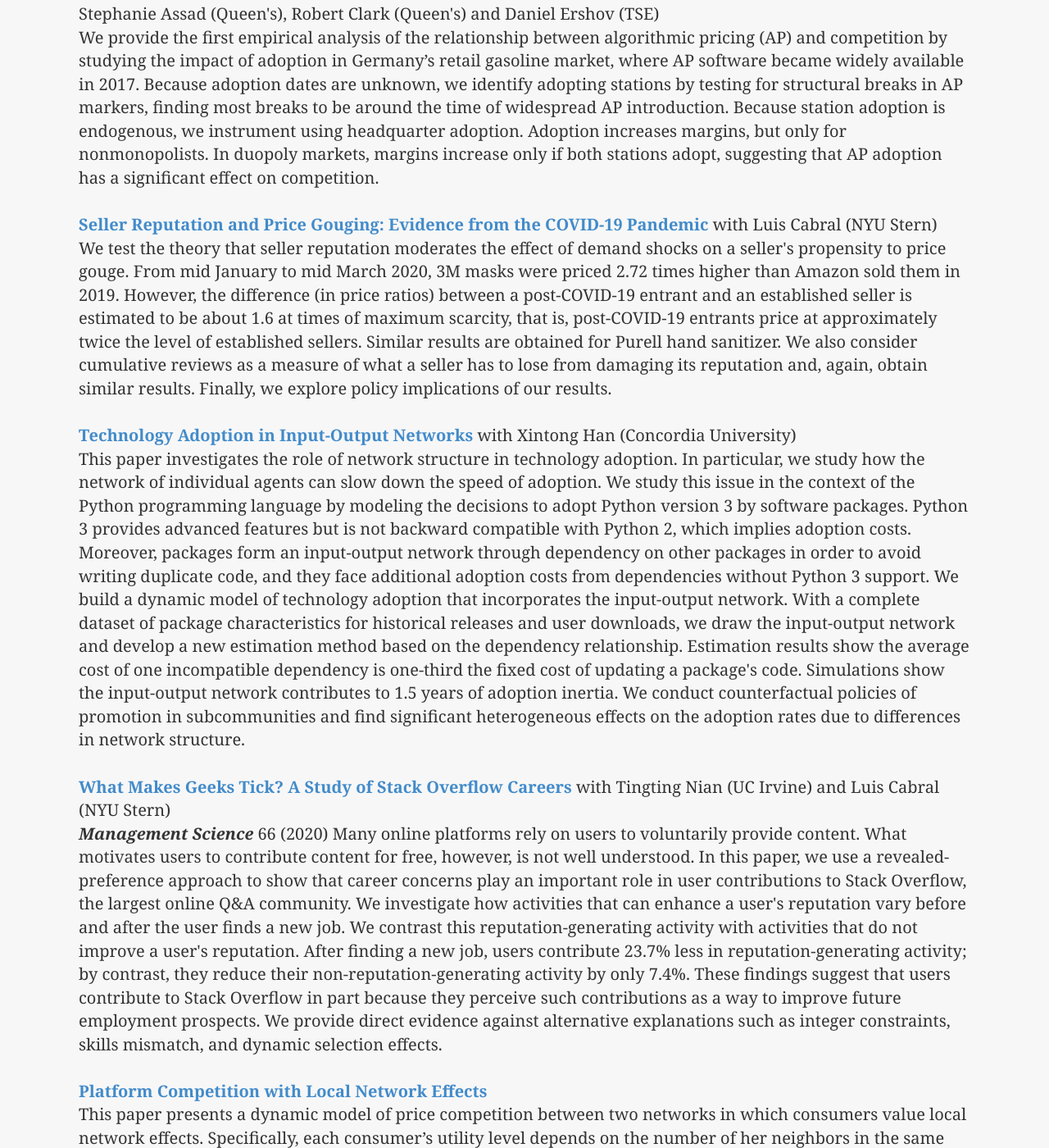
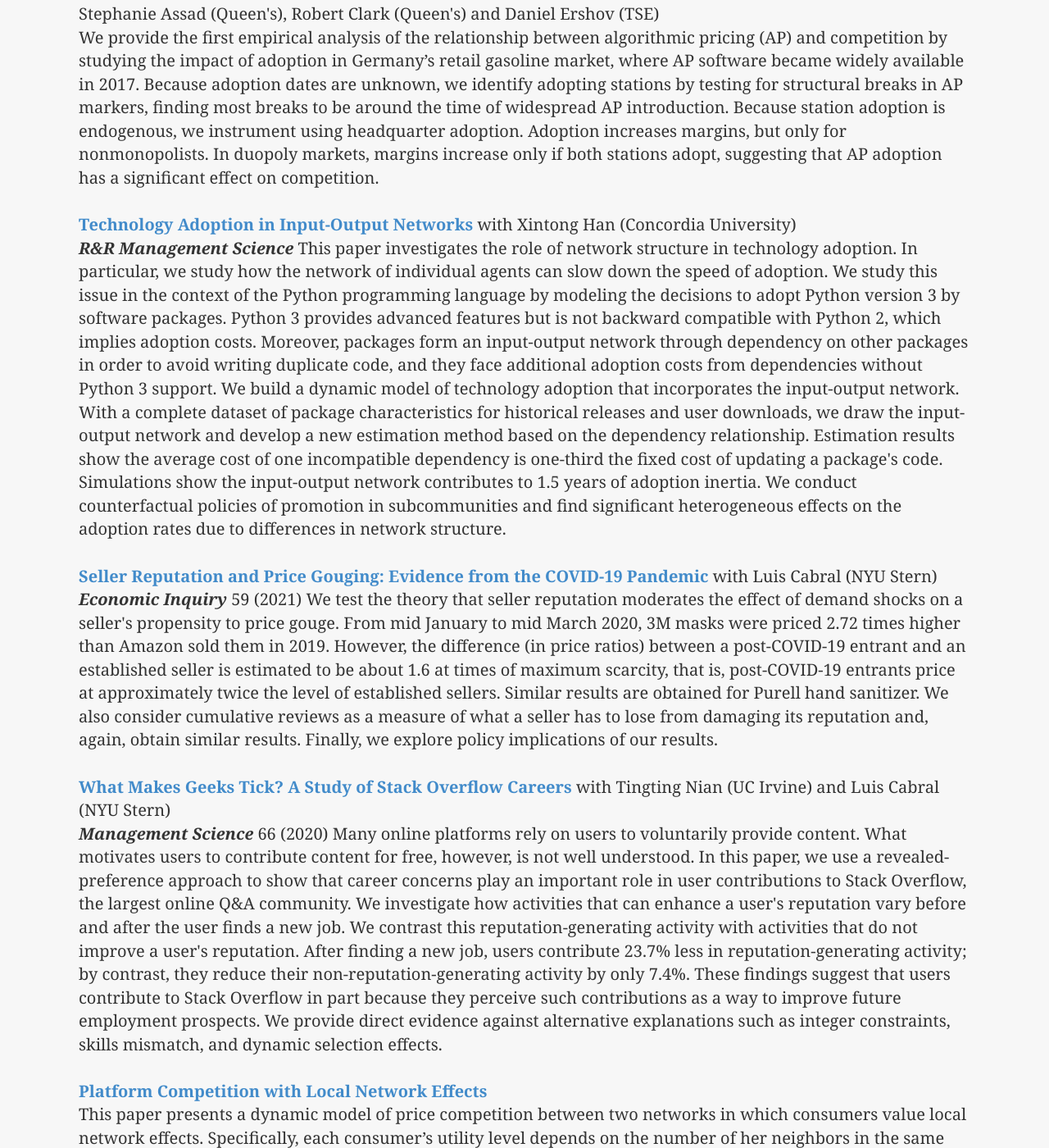
Before and after one commit to x-u/x-u.github.io, a Jekyll site: the page built from index.html, in a window 1280 px wide and 1400 px high, scrolled down 1148 px. Shown: the whole window at 82% size. Built offline with Jekyll 4.4.1, drawn with Linux system fonts in a browser that asks for light colours; the list of posts is cut into pages by our own code.

Commit message:
Initial commit

```diff
--- a/index.html
+++ b/index.html
@@ -58,17 +58,17 @@ with Stephanie Assad (Queen's), Robert Clark (Queen's) and Daniel Ershov (TSE)<b
 We provide the first empirical analysis of the relationship between algorithmic pricing (AP) and competition by studying the impact of adoption in Germany’s retail gasoline market, where AP software became widely available in 2017. Because adoption dates are unknown, we identify adopting stations by testing for structural breaks in AP markers, finding most breaks to be around the time of widespread AP introduction. Because station adoption is endogenous, we instrument using headquarter adoption. Adoption increases margins, but only for nonmonopolists. In duopoly markets, margins increase only if both stations adopt, suggesting that AP adoption has a significant effect on competition.
 
 <br><br>
-<A HREF="http://x-u.github.io/xu_price_gouging.pdf"><B>Seller Reputation and Price Gouging: Evidence from the COVID-19 Pandemic</B></A>
-with Luis Cabral (NYU Stern)<br>
+<A HREF="http://x-u.github.io/Xu_JMP.pdf"><B>Technology Adoption in Input-Output Networks</B></A>
+with Xintong Han (Concordia University)<br><i><B>R&R Management Science</B></i>
+This paper investigates the role of network structure in technology adoption. In particular, we study how the network of individual agents can slow down the speed of adoption. We study this issue in the context of the Python programming language by modeling the decisions to adopt Python version 3 by software packages. Python 3 provides advanced features but is not backward compatible with Python 2, which implies adoption costs. Moreover, packages form an input-output network through dependency on other packages in order to avoid writing duplicate code, and they face additional adoption costs from dependencies without Python 3 support. We build a dynamic model of technology adoption that incorporates the input-output network. With a complete dataset of package characteristics for historical releases and user downloads, we draw the input-output network and develop a new estimation method based on the dependency relationship. Estimation results show the average cost of one incompatible dependency is one-third the fixed cost of updating a package's code. Simulations show the input-output network contributes to 1.5 years of adoption inertia. We conduct counterfactual policies of promotion in subcommunities and find significant heterogeneous effects on the adoption rates due to differences in network structure.
+
+<br><br>
+<A HREF="https://onlinelibrary.wiley.com/doi/full/10.1111/ecin.12993"><B>Seller Reputation and Price Gouging: Evidence from the COVID-19 Pandemic</B></A>
+with Luis Cabral (NYU Stern)<br><i><B>Economic Inquiry</B></i> 59 (2021)
 We test the theory that seller reputation moderates the effect of demand shocks on a seller's propensity to price gouge. From mid January to mid March 2020, 3M masks were priced 2.72 times higher than Amazon sold them in 2019. However, the difference (in price ratios) between a post-COVID-19 entrant and an established seller is estimated to be about 1.6 at times of maximum scarcity, that is, post-COVID-19 entrants price at approximately twice the level of established sellers. Similar results are obtained for Purell hand sanitizer. We also consider cumulative reviews as a measure of what a seller has to lose from damaging its reputation and, again, obtain similar results. Finally, we explore policy implications of our results.
 
 <br><br>
-<A HREF="http://x-u.github.io/Xu_JMP.pdf"><B>Technology Adoption in Input-Output Networks</B></A>
-with Xintong Han (Concordia University)<br>
-This paper investigates the role of network structure in technology adoption. In particular, we study how the network of individual agents can slow down the speed of adoption. We study this issue in the context of the Python programming language by modeling the decisions to adopt Python version 3 by software packages. Python 3 provides advanced features but is not backward compatible with Python 2, which implies adoption costs. Moreover, packages form an input-output network through dependency on other packages in order to avoid writing duplicate code, and they face additional adoption costs from dependencies without Python 3 support. We build a dynamic model of technology adoption that incorporates the input-output network. With a complete dataset of package characteristics for historical releases and user downloads, we draw the input-output network and develop a new estimation method based on the dependency relationship. Estimation results show the average cost of one incompatible dependency is one-third the fixed cost of updating a package's code. Simulations show the input-output network contributes to 1.5 years of adoption inertia. We conduct counterfactual policies of promotion in subcommunities and find significant heterogeneous effects on the adoption rates due to differences in network structure.
-
-<br><br>
-<A HREF="http://x-u.github.io/Xu_JMP_Stack_Overflow.pdf"><B>What Makes Geeks Tick? A Study of Stack Overflow Careers </B></A>with Tingting Nian (UC Irvine) and Luis Cabral (NYU Stern)<br><i><B>Management Science</B></i> 66 (2020)
+<A HREF="https://pubsonline.informs.org/doi/abs/10.1287/mnsc.2018.3264"><B>What Makes Geeks Tick? A Study of Stack Overflow Careers </B></A>with Tingting Nian (UC Irvine) and Luis Cabral (NYU Stern)<br><i><B>Management Science</B></i> 66 (2020)
 Many online platforms rely on users to voluntarily provide content. What motivates users to contribute content for free, however, is not well understood. In this paper, we use a revealed-preference approach to show that career concerns play an important role in user contributions to Stack Overflow, the largest online Q&A community. We investigate how activities that can enhance a user's reputation vary before and after the user finds a new job. We contrast this reputation-generating activity with activities that do not improve a user's reputation. After finding a new job, users contribute 23.7% less in reputation-generating activity; by contrast, they reduce their non-reputation-generating activity by only 7.4%. These findings suggest that users contribute to Stack Overflow in part because they perceive such contributions as a way to improve future employment prospects. We provide direct evidence against alternative explanations such as integer constraints, skills mismatch, and dynamic selection effects.
 
 <br><br>
```
